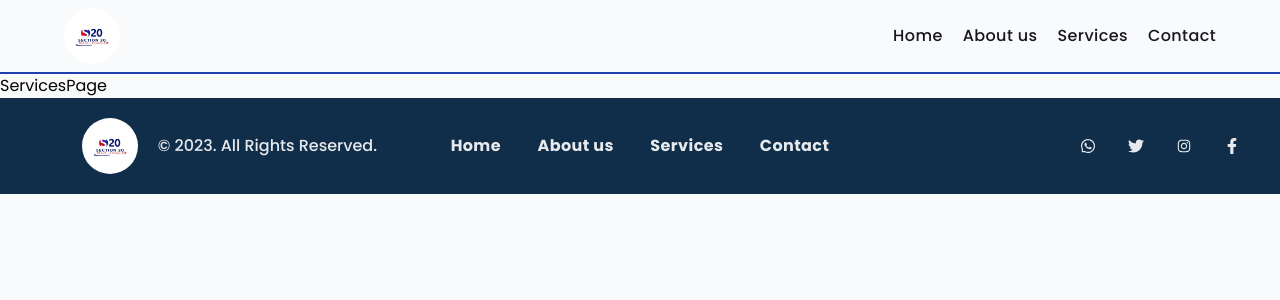
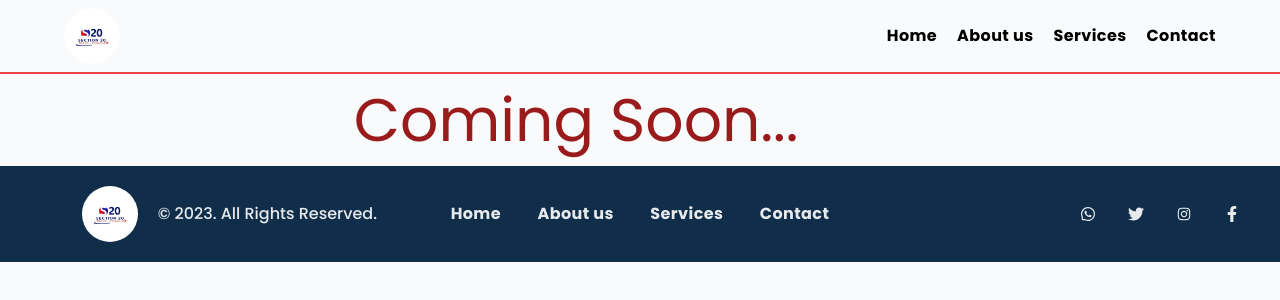
Before and after one commit to Jasoneli/section20-consult, a Next.js app: page /services in a window 1280 px wide. Shown: the top 300 px of the page. Built offline with nearby package versions, Linux system fonts and the light colour scheme.

Commit message:
make responsive

```diff
--- a/app/services/page.tsx
+++ b/app/services/page.tsx
@@ -1,7 +1,13 @@
 import React from "react";
 
 const ServicesPage = () => {
-  return <div>ServicesPage</div>;
+  return (
+    <section>
+      <div className="conatiner max-w-6xl p-4">
+        <h2 className="text-red-800 text-6xl text-center">Coming Soon...</h2>
+      </div>
+    </section>
+  );
 };
 
 export default ServicesPage;
--- a/components/AboutUS.tsx
+++ b/components/AboutUS.tsx
@@ -8,8 +8,8 @@ const AboutUS = () => {
         <h2 className="text-4xl text-textColor uppercase font-semibold text-center">
           About us
         </h2>
-        <article className="mt-8 grid grid-cols-2 gap-8 p-4 justify-center items-center">
-          <p className="text-lg">
+        <article className="flex flex-col  gap-8 p-4 justify-center items-center">
+          <p className="text-base text-center lg:text-left order-1 lg:order-none text-slate-600">
             Lorem, ipsum dolor sit amet consectetur adipisicing elit. Temporibus
             est consectetur alias incidunt quo facere possimus ex dolorum
             officia commodi. Company assists foreign applicants in obtaining
@@ -32,7 +32,7 @@ const AboutUS = () => {
           />
         </article>
         <Link
-          className="px-4 py-2 font-semibold tracking-wide text-xl  hover:translate-y-[-2px] duration-200 transition-all flex justify-center items-center text-center mt-4 underline uppercase text-blue-800"
+          className="px-4 py-2 font-semibold tracking-wide text-xl  hover:translate-y-[-2px] duration-200 transition-all flex justify-center items-center text-center mt-4 underline uppercase text-red-500 hover:text-blue-700"
           href="/services"
         >
           View our services
--- a/components/Contact.tsx
+++ b/components/Contact.tsx
@@ -7,21 +7,21 @@ const Contact = () => {
         <h2 className="text-4xl  uppercase font-semibold text-center">
           Contact us
         </h2>
-        <p className="text-center text-lg mt-2 font-medium">
+        <p className="text-center text-base mt-2 font-medium">
           Lorem ipsum dolor sit amet consectetur adipisicing elit. Perspiciatis,
           illum.
         </p>
-        <div>
-          <form className="flex flex-col justify-center items-center gap-5 mt-8">
-            <div className="flex flex-col gap-2 w-full">
+
+        <form className="mt-5 flex flex-col lg:grid lg:grid-cols-3  lg:justify-center lg:items-end gap-5">
+          <div className="flex flex-col">
             <label
-                className="font-bold tracking-wider text-2xl"
+              className="font-bold tracking-wider text-lg lg:text-2xl"
               htmlFor="name"
             >
               Name
             </label>
             <input
-                className="w-1/2 border-2 px-4 py-2 rounded-md outline-none placeholder:text-gray-400 text-textColor"
+              className="border-2 px-4 py-2 rounded-md outline-none placeholder:text-gray-400 text-textColor"
               type="text"
               name="name"
               id="name"
@@ -29,15 +29,15 @@ const Contact = () => {
               required
             />
           </div>
-            <div className="flex flex-col gap-2 w-full">
+          <div className="flex flex-col">
             <label
-                className="font-bold tracking-wider text-2xl"
+              className="font-bold tracking-wider text-lg lg:text-2xl"
               htmlFor="email"
             >
-                Email Address
+              Email
             </label>
             <input
-                className="w-1/2 border-2 px-4 py-2 rounded-md outline-none placeholder:text-gray-400 text-textColor"
+              className="border-2 px-4 py-2 rounded-md outline-none placeholder:text-gray-400 text-textColor"
               type="email"
               name="email"
               id="email"
@@ -46,7 +46,7 @@ const Contact = () => {
             />
           </div>
           <button
-              className="bg-textColor font-semibold tracking-wider p-3 rounded-md self-start w-1/2 uppercase text-center hover:opacity-80"
+            className="bg-textColor font-semibold tracking-wider p-3 rounded-md  w-full  uppercase text-center hover:opacity-80"
             type="submit"
           >
             <span className="flex text-center justify-center items-center gap-4">
@@ -55,7 +55,6 @@ const Contact = () => {
           </button>
         </form>
       </div>
-      </div>
     </section>
   );
 };
--- a/components/Footer.tsx
+++ b/components/Footer.tsx
@@ -7,8 +7,8 @@ import { FaFacebookF, FaTwitter } from "react-icons/fa";
 const Footer = () => {
   return (
     <footer className="px-10 py-5 bg-[#102e4a] text-textGray">
-      <div className="grid grid-cols-3 justify-between items-center gap-8">
-        <div className="flex justify-center items-center gap-5">
+      <div className="flex flex-col lg:grid lg:grid-cols-3 justify-between items-center gap-8">
+        <div className="flex flex-col lg:flex-row justify-center items-center gap-5">
           <Link href="/">
             <img
               src="/images/logo.jpg"
@@ -21,35 +21,43 @@ const Footer = () => {
           </span>
         </div>
         <nav>
-          <ul className="flex items-center text-textGray justify-between gap-5 tracking-wide font-semibold">
+          <ul className="lg:flex grid grid-cols-2 items-center text-textGray justify-between gap-5 tracking-wide font-semibold">
             <li>
-              <Link className="hover:text-blue-800" href="/">
+              <Link className="hover:text-red-500" href="/">
                 Home
               </Link>
             </li>
             <li>
-              <Link className="hover:text-blue-800" href="#about">
+              <Link className="hover:text-red-500" href="#about">
                 About us
               </Link>
             </li>
             <li>
-              <Link className="hover:text-blue-800" href="/services">
+              <Link className="hover:text-red-500" href="/services">
                 Services
               </Link>
             </li>
 
             <li>
-              <Link className="hover:text-blue-800" href="#contact">
+              <Link className="hover:text-red-500" href="#contact">
                 Contact
               </Link>
             </li>
           </ul>
         </nav>
         <div className="flex items-center gap-8 justify-end">
-          <AiOutlineWhatsApp />
-          <FaTwitter />
-          <AiOutlineInstagram />
-          <FaFacebookF />
+          <Link href="tel:054426285">
+            <AiOutlineWhatsApp />
+          </Link>
+          <Link href="twitter.com">
+            <FaTwitter />
+          </Link>
+          <Link href="instagram.com">
+            <AiOutlineInstagram />
+          </Link>
+          <Link href="facebook.com">
+            <FaFacebookF />
+          </Link>
         </div>
       </div>
     </footer>
--- a/components/HeroSection.tsx
+++ b/components/HeroSection.tsx
@@ -6,17 +6,17 @@ const HeroSection = () => {
   return (
     <header className="py-20 bg-[#e7eaed]  lg:min-h-screen">
       <div className="container max-w-6xl mx-auto flex md:justify-between justify-center items-center gap-4 p-4">
-        <div className="flex flex-col items-start gap-5 text-textColor">
-          <h1 className="md:text-7xl font-bold text-2xl">
-            Welcome to <span className="text-blue-900">Section20 Consult</span>{" "}
+        <div className="flex flex-col lg:items-start justify-center items-center text-center lg:text-left gap-5 text-textColor">
+          <h1 className="md:text-7xl font-bold text-3xl">
+            Welcome to <span className="text-blue-900">Section20 Consult</span>
           </h1>
-          <p className=" text-lg md:text-lg font-medium">
+          <p className="text-base font-medium text-slate-600">
             Lorem ipsum dolor sit amet consectetur adipisicing elit. Esse
             quibusdam iusto, laborum maxime corrupti nulla aspernatur mollitia
             repudiandae expedita voluptatem. Magnam nesciunt dolores corporis
             commodi.
           </p>
-          <div className="flex gap-10">
+          <div className="flex flex-col md:flex-row gap-5 md:gap-10">
             <Link
               className="px-4 py-2 font-medium tracking-wide border-2 rounded-md border-textColor hover:bg-blue-800 hover:text-white hover:shadow-lg hover:translate-y-[-2px] duration-200 transition-all"
               href="#contact"
@@ -24,7 +24,7 @@ const HeroSection = () => {
               Contact us
             </Link>
             <Link
-              className="px-4 py-2 font-medium tracking-wide border-2 rounded-md bg-textColor text-white hover:bg-blue-800 hover:text-white hover:shadow-lg hover:translate-y-[-2px]  duration-200 transition-all"
+              className="px-4 py-2 font-medium tracking-wide border-2 rounded-md bg-red-500 text-white hover:bg-blue-800 hover:text-white hover:shadow-lg hover:translate-y-[-2px]  duration-200 transition-all"
               href="/services"
             >
               Our services
--- a/components/Navbar.tsx
+++ b/components/Navbar.tsx
@@ -9,7 +9,7 @@ const Navbar = () => {
 
   return (
     <>
-      <nav className="bg-gray-50 border-b-2 border-blue-800 py-2 sticky top-0  right-0 left-0">
+      <nav className="bg-gray-50 border-b-2 border-red-500 py-2 sticky top-0  right-0 left-0">
         <div className="max-w-6xl container mx-auto flex  font-medium gap-4 items-center justify-between">
           <div>
             <Link href="/">
@@ -20,25 +20,25 @@ const Navbar = () => {
               />
             </Link>
           </div>
-          <ul className="hidden md:flex items-center justify-between gap-5 tracking-wide text-zinc-900">
+          <ul className="hidden md:flex items-center justify-between gap-5 tracking-wide text-slate-900-500 font-semibold">
             <li>
-              <Link className="hover:text-blue-800" href="/">
+              <Link className="hover:text-red-500" href="/">
                 Home
               </Link>
             </li>
             <li>
-              <Link className="hover:text-blue-800" href="#about">
+              <Link className="hover:text-red-500" href="#about">
                 About us
               </Link>
             </li>
             <li>
-              <Link className="hover:text-blue-800" href="/services">
+              <Link className="hover:text-red-500" href="/services">
                 Services
               </Link>
             </li>
 
             <li>
-              <Link className="hover:text-blue-800" href="#contact">
+              <Link className="hover:text-red-500" href="#contact">
                 Contact
               </Link>
             </li>
```
Lines whose indentation alone changed are shown as unchanged.
